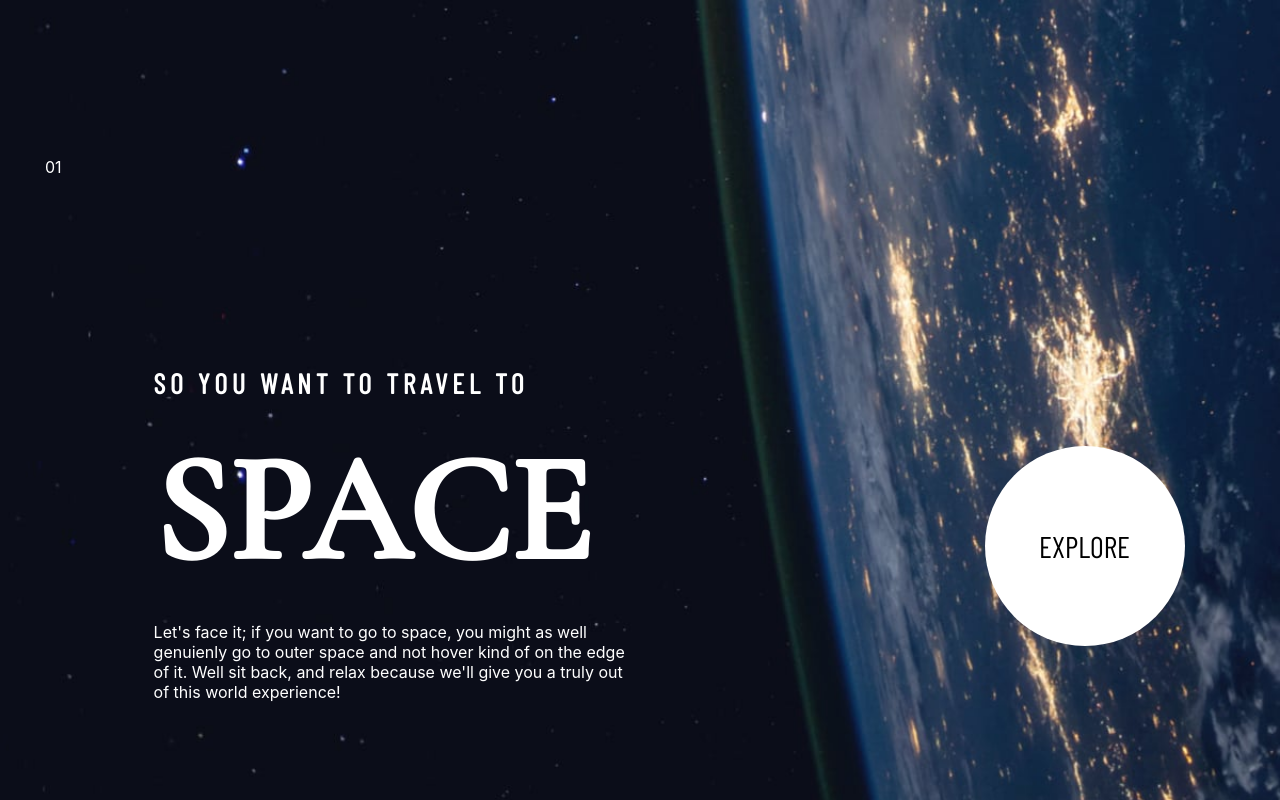
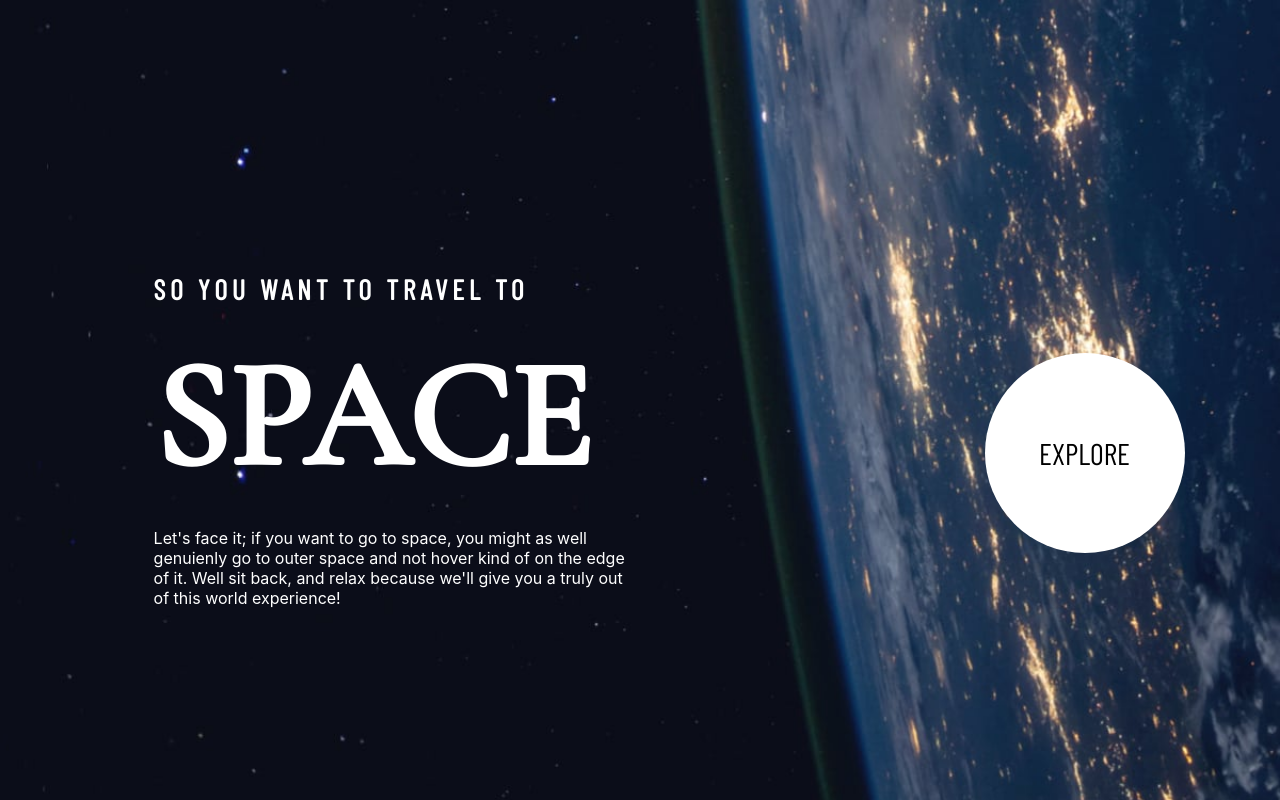
Before and after one commit to Stamwill/space-tourism, a Next.js app: page / in a window 1280 px wide. Shown: the top 800 px of the page. Built offline with nearby package versions, Linux system fonts and the light colour scheme.

Commit message:
[_app.js] Remove Pagetracker

```diff
--- a/src/pages/_app.js
+++ b/src/pages/_app.js
@@ -5,13 +5,11 @@ import { nav } from '../api/mock'
 import AppAppBar from '../containers/AppAppBar'
 import Navbar from '../blocks/Navbar'
 import AppDrawer from '../blocks/Navbar/partials/AppDrawer'
-import PageTracker from '../blocks/PageTracker'
 import { GlobalProvider } from '../api/GlobalContext'
 import '../styles/globals.css'
 
 function MyApp({ Component, pageProps }) {
   const [menuIsOpen, setMenuOpen] = React.useState(false)
-  const [pageNumber, setPageNumber] = React.useState('01')
 
   const toggleMenu = () => {
     setMenuOpen((prevState) => !prevState)
@@ -43,7 +41,6 @@ function MyApp({ Component, pageProps }) {
         <Navbar nav={nav} open={menuIsOpen} toggleMenu={toggleMenu} />
         <AppDrawer nav={nav} open={menuIsOpen} toggleMenu={toggleMenu} />
       </AppAppBar>
-      <PageTracker pageNumber={pageNumber} />
       <Component {...pageProps} />
     </GlobalProvider>
   )
```
